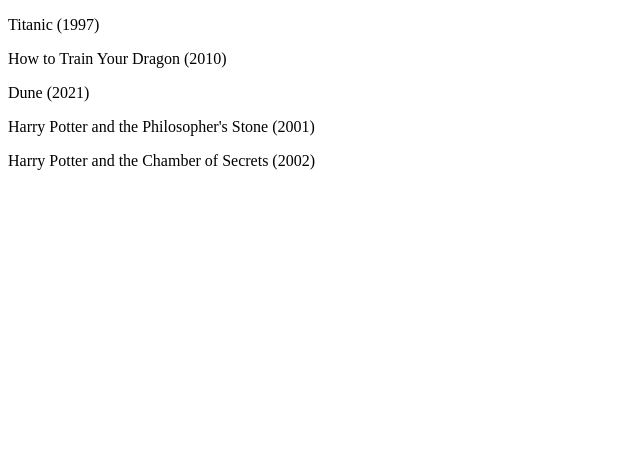
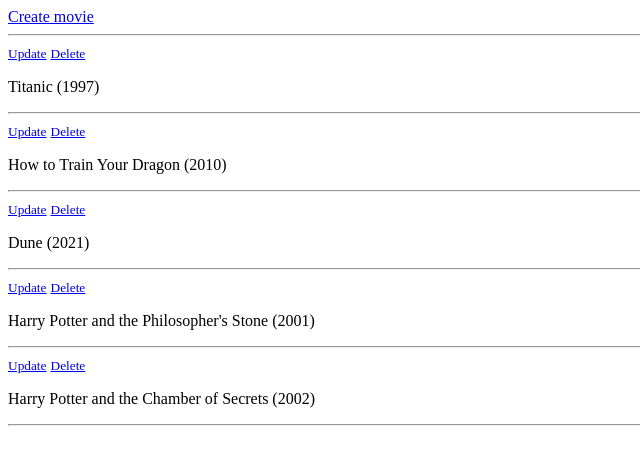
Before and after one commit to KacperSzmyd/movieAPP, a Django app: page / in a window 1280 px wide. Shown: the top 465 px of the page, without its empty margins (0-640 px from the left). Run offline with Django 4.2, Linux system fonts and the light colour scheme; data comes from the database, SQL or seed files in the repository; both versions use the stored data as it was after the commit.

Commit message:
basic CRUD

```diff
--- a/movierater/templates/all-movies.html
+++ b/movierater/templates/all-movies.html
@@ -2,8 +2,18 @@
 
 {% block content %}
 
+    <div>
+        <a href="{% url 'create-movie' %}">Create movie</a>
+        <hr>
+    </div>
+
     {% for movie in movies %}
-        <p>{{ movie }}</p>
+        <div>
+            <small><a href="{% url 'update-movie' movie.id %}">Update</a></small>
+            <small><a href="{% url 'delete-movie' movie.id %}">Delete</a></small>
+            <p>{{ movie }}</p>
+            <hr>
+        </div>
     {% endfor %}
 
 
--- a/movierater/urls.py
+++ b/movierater/urls.py
@@ -2,6 +2,9 @@ from django.urls import path
 from .views import *
 
 urlpatterns = [
-    path('', get_movies, name="all-movies"),
+    path('', get_movies, name="home"),
+    path('create', add_movie, name="create-movie"),
+    path('update/<str:pk>/', update_movie, name="update-movie"),
+    path('delete/<str:pk>/', delete_movie, name="delete-movie"),
 
 ]
--- a/movierater/views.py
+++ b/movierater/views.py
@@ -1,8 +1,47 @@
-from django.shortcuts import render
+from django.shortcuts import render, redirect
 from .models import Movie, Actor, Rate
+from .forms import MovieForm
+
 
 def get_movies(request):
     movies = Movie.objects.all()
     context = {'movies': movies}
 
     return render(request, 'all-movies.html', context)
+
+
+def add_movie(request):
+    page = 'create'
+    movie_form = MovieForm(request.POST or None)
+    if movie_form.is_valid():
+        movie_form.save()
+        return redirect('home')
+
+    context = {'movie_form': movie_form,
+               'page': page}
+
+    return render(request, 'movie_form.html', context)
+
+
+def update_movie(request, pk):
+    movie = Movie.objects.get(id=pk)
+    movie_form = MovieForm(request.POST or None, instance=movie)
+    if movie_form.is_valid():
+        movie_form.save()
+        return redirect('home')
+
+    context = {'movie': movie,
+               'movie_form': movie_form}
+
+    return render(request, 'movie_form.html', context)
+
+
+def delete_movie(request, pk):
+    movie = Movie.objects.get(id=pk)
+    if request.method == 'POST':
+        movie.delete()
+        return redirect('home')
+
+    context ={'movie': movie}
+
+    return render(request, 'delete.html', context)
```
Also changed, not shown: movierater/forms.py (added, +28 -0 lines), movierater/templates/delete.html (added, +13 -0 lines), movierater/templates/movie_form.html (added, +23 -0 lines), db.sqlite3.
